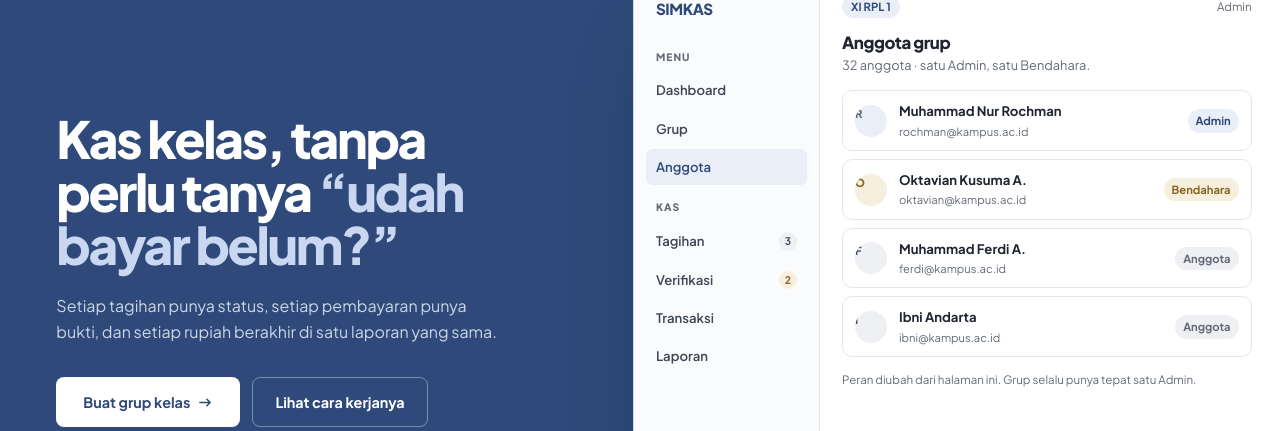
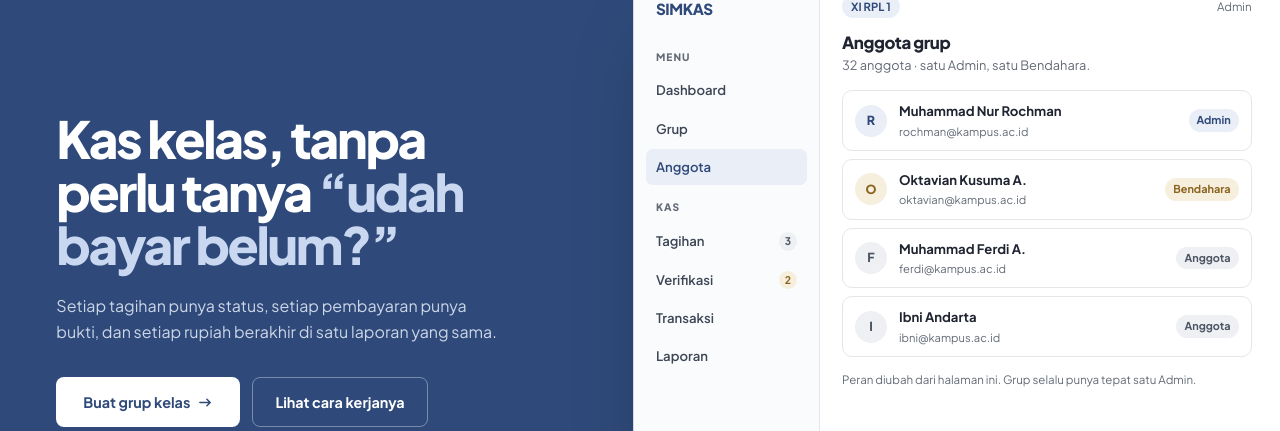
Before and after one commit to Kakiow/PBL, a PHP site: page /landing.php in a window 1280 px wide, after a click that opens the changed part. Shown: the part 149-580 px from the top of the page. Run offline with PHP 8.4, Linux system fonts and the light colour scheme.

Commit message:
Fix bug tampilan landing page

```diff
--- a/assets/css/landing.css
+++ b/assets/css/landing.css
@@ -591,7 +591,7 @@
   display: block;
   font-size: 0.82rem;
 }
-.lp-people span {
+.lp-people div > span {
   display: block;
   margin-top: 1px;
   overflow: hidden;
```
